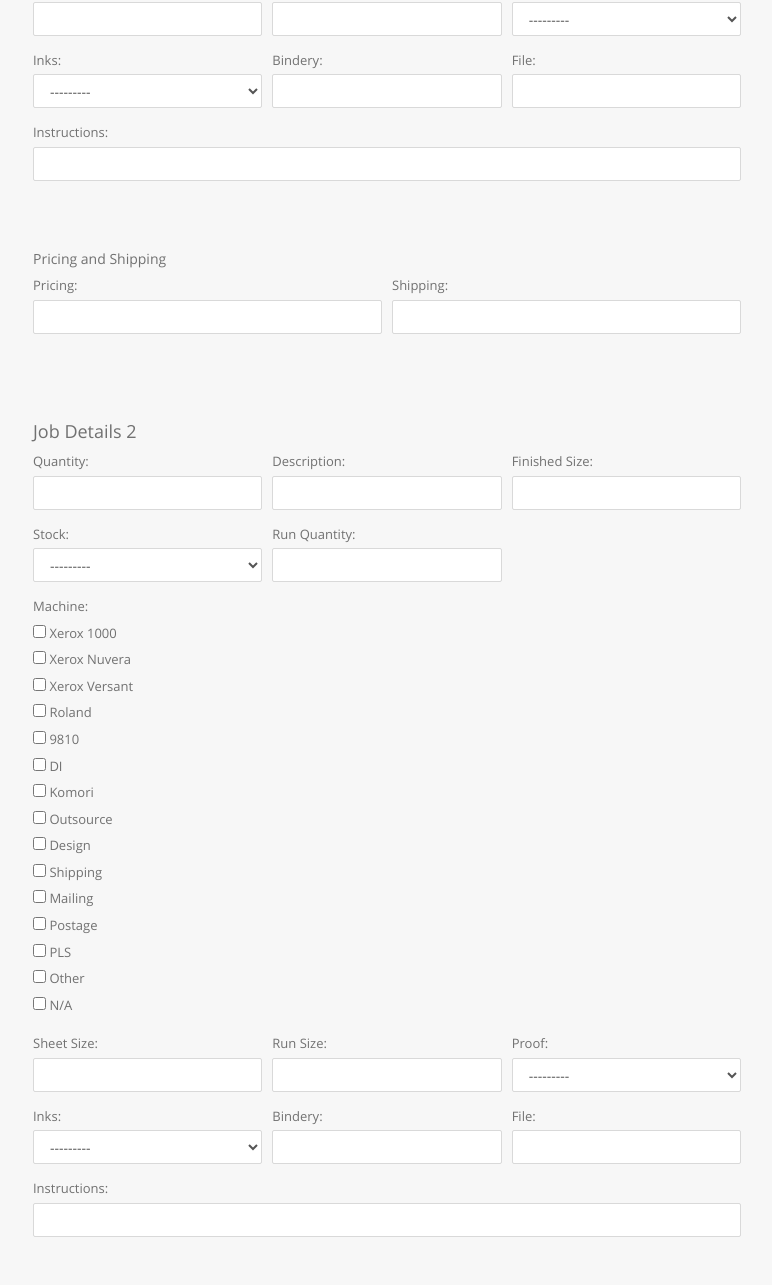
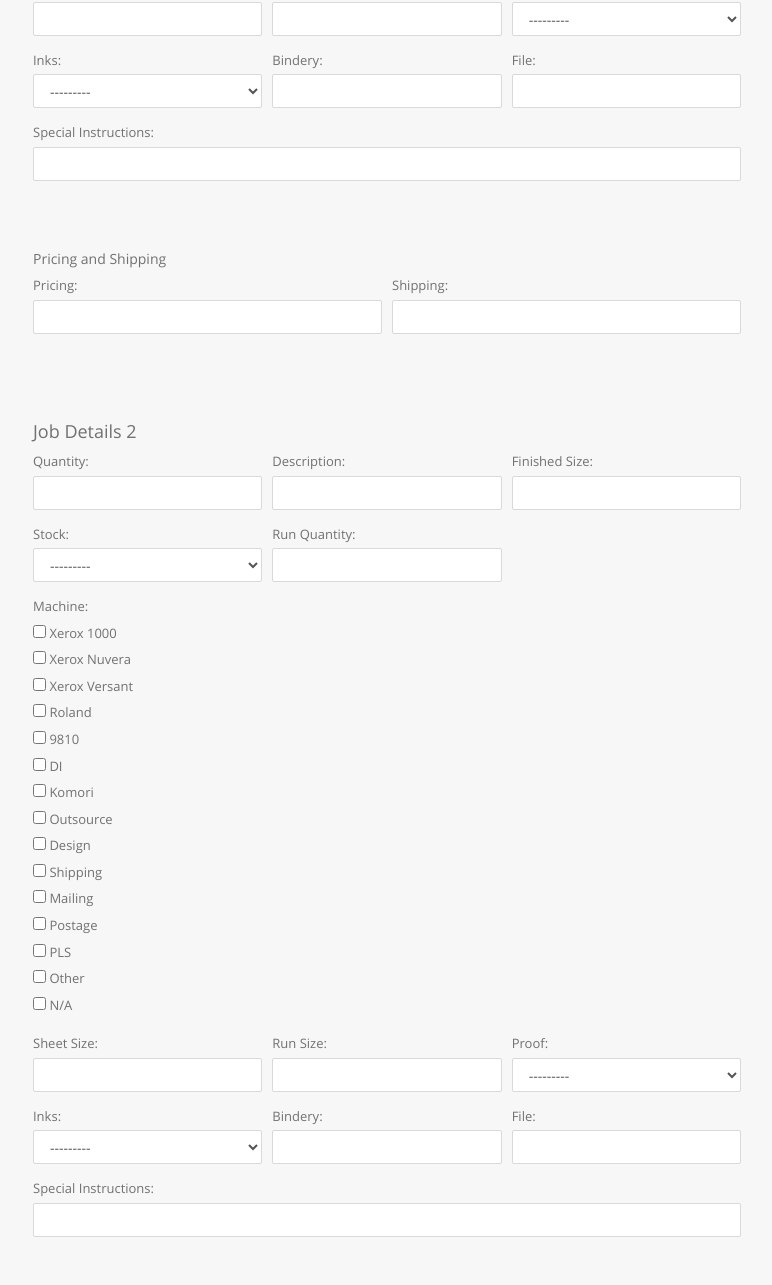
Before and after one commit to noahj9/StockDock, a Django app: page /dockets/newDocket/ in a window 1280 px wide. Shown: the part 1384-2669 px from the top of the page, without its empty margins (125-897 px from the left). Run offline with Django 4.2, Linux system fonts and the light colour scheme; a user stored in the database is signed in; data comes from the database, SQL or seed files in the repository; some libraries are stand-ins or nearby versions.

Commit message:
special instructions add

```diff
--- a/webApp_PrintSoftware/Dockets/templates/dockets/docket_form.html
+++ b/webApp_PrintSoftware/Dockets/templates/dockets/docket_form.html
@@ -158,7 +158,7 @@
 
         <div class="form-row">
             <div class="form-group col-md-12">
-                <label>Instructions: </label>
+                <label>Special Instructions: </label>
                 {{ form.instructions_1 }}
             </div>
         </div>
@@ -253,7 +253,7 @@
 
         <div class="form-row">
             <div class="form-group col-md-12">
-                <label>Instructions: </label>
+                <label>Special Instructions: </label>
                 {{ form.instructions_2 }}
             </div>
         </div>
@@ -348,7 +348,7 @@
 
         <div class="form-row">
             <div class="form-group col-md-12">
-                <label>Instructions: </label>
+                <label>Special Instructions: </label>
                 {{ form.instructions_2 }}
             </div>
         </div>
```
